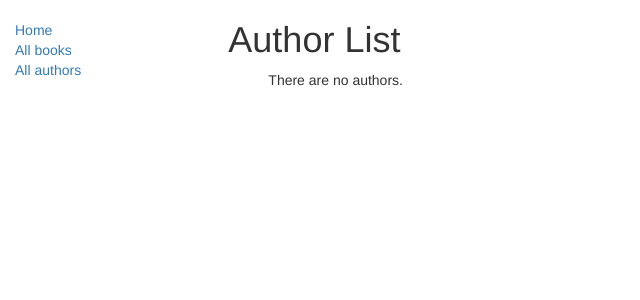
After one commit to codebicycle/django-tutorials, a Django app: page /catalog/authors/ in a window 1280 px wide. The commit adds this page. Shown: the top 300 px of the page, without its empty margins (0-640 px from the left). Run offline with Django 3.2, Linux system fonts and the light colour scheme; data that the repository does not hold is empty; some libraries are stand-ins or nearby versions.

Commit message:
Add authors list view

```diff
--- a/locallibrary/catalog/templates/base.html
+++ b/locallibrary/catalog/templates/base.html
@@ -21,7 +21,7 @@
 				<ul class="sidebar-nav">
 					<li><a href="{% url 'index' %}">Home</a></li>
 					<li><a href="{% url 'books' %}">All books</a></li>
-					<li><a href="">All authors</a></li>
+					<li><a href="{% url 'authors' %}">All authors</a></li>
 				</ul>
 				{% endblock sidebar %}
 			</div>
--- /dev/null
+++ b/locallibrary/catalog/templates/catalog/author_list.html
@@ -0,0 +1,23 @@
+{% extends "base.html" %}
+
+{% block content %}
+<h1>Author List</h1>
+
+<ul>
+	{% for author in author_list %}
+	<li>
+		<a href="#">
+			{{ author }}
+			{% if author.date_of_birth %}
+				( {{ author.date_of_birth }} -
+		  	{% if author.date_of_death %} {{ author.date_of_death}} {% endif %}
+				)
+			{% endif %}
+		</a>
+	</li>
+	{% empty %}
+	<p>There are no authors.</p>
+	{% endfor %}
+</ul>
+
+{% endblock content %}
--- a/locallibrary/catalog/urls.py
+++ b/locallibrary/catalog/urls.py
@@ -7,4 +7,5 @@ urlpatterns = [
 	url(r'^$', views.index, name='index'),
 	url(r'^books/$', views.BookListView.as_view(), name='books'),
 	url(r'^book/(?P<pk>\d+)$', views.BookDetailView.as_view(), name='book-detail'),
+	url(r'^authors/$', views.AuthorListView.as_view(), name='authors'),
 ]
--- a/locallibrary/catalog/views.py
+++ b/locallibrary/catalog/views.py
@@ -29,3 +29,8 @@ class BookListView(generic.ListView):
 
 class BookDetailView(generic.DetailView):
 	model = Book
+
+
+class AuthorListView(generic.ListView):
+	model = Author
+	paginate_by = 2
```
